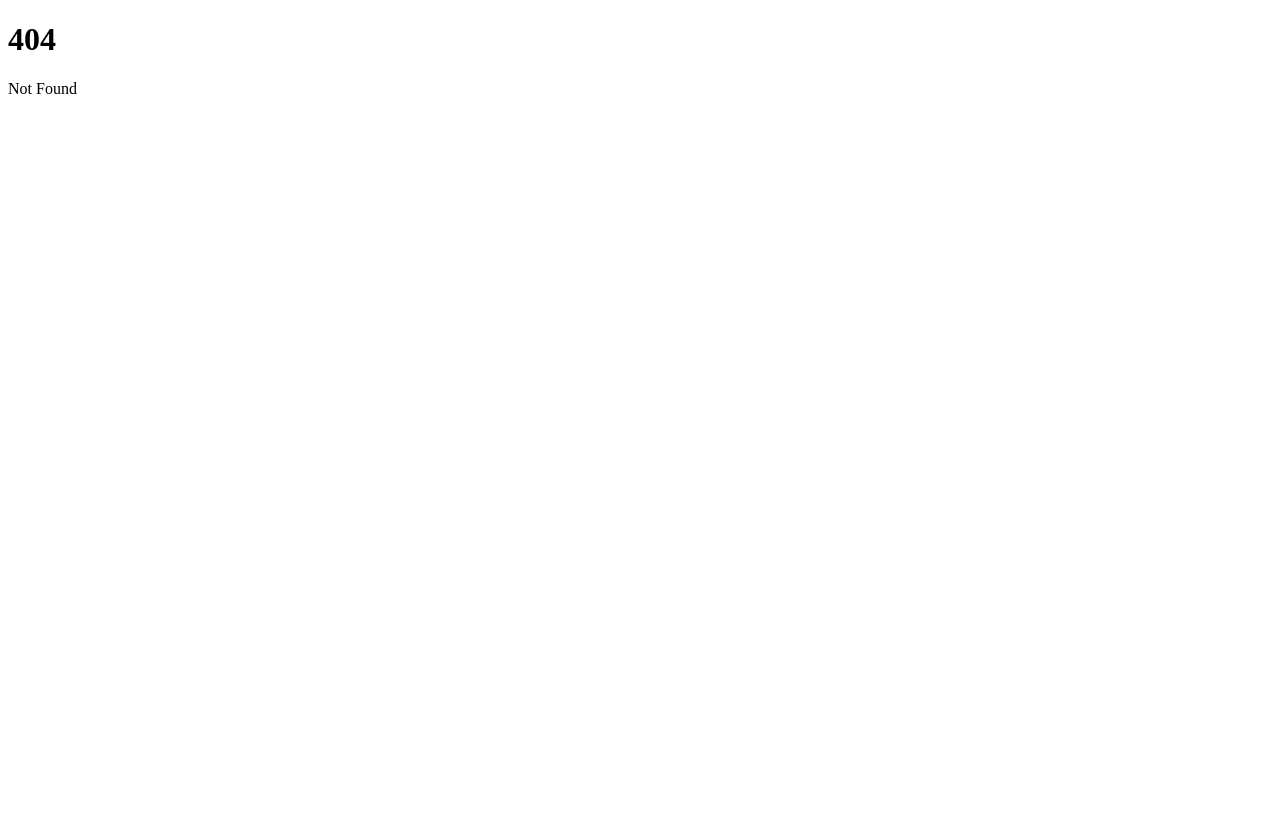
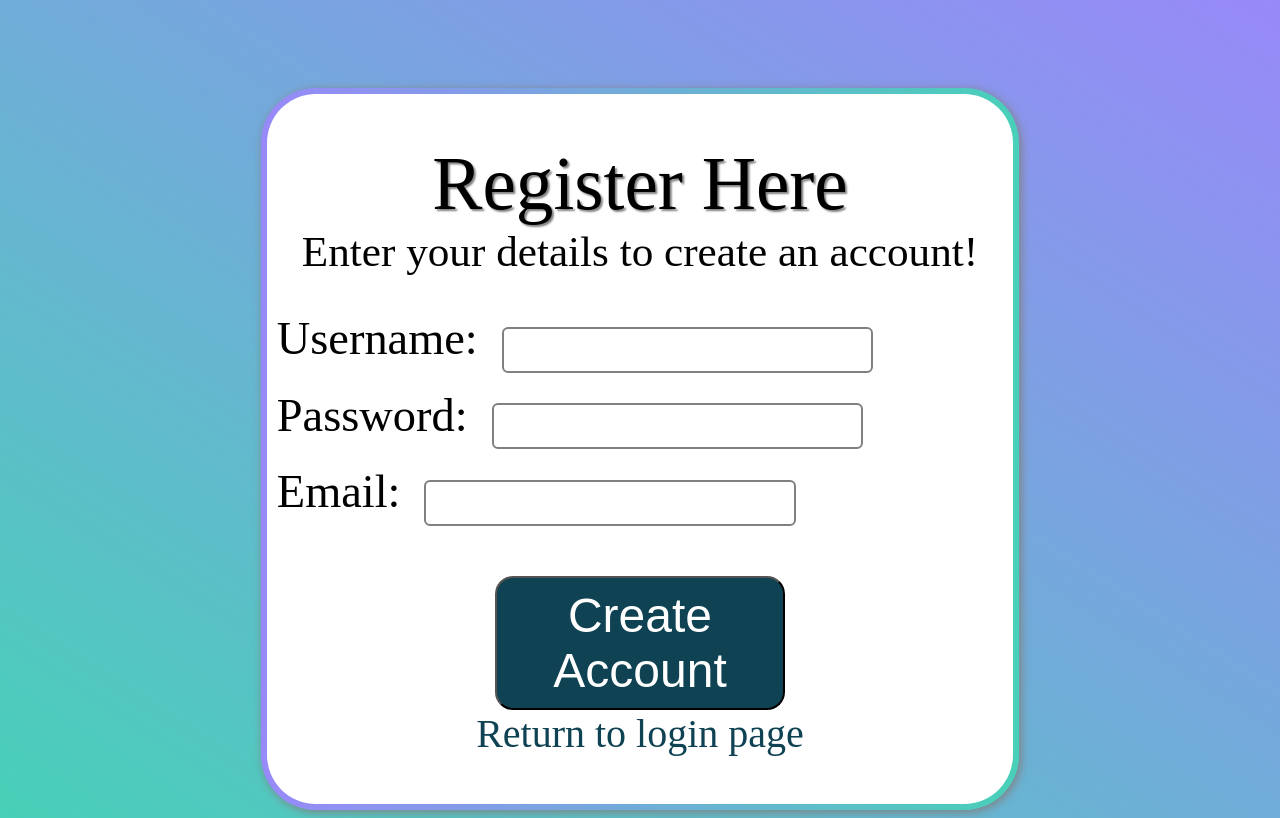
Before and after one commit to Exzeshiaaa/I-Windows, a SvelteKit app: page /register in a window 1280 px wide. Before the commit this address had no page. Built offline with nearby package versions, Linux system fonts and the light colour scheme.

Commit message:
Added Registration Page and some CSS

```diff
--- a/src/routes/+page.svelte
+++ b/src/routes/+page.svelte
@@ -1,2 +1,3 @@
 <h1>Welcome to SvelteKit</h1>
+<button><a href="/register">hi</a></button>
 <p>Visit <a href="https://kit.svelte.dev">kit.svelte.dev</a> to read the documentation</p>
--- /dev/null
+++ b/src/routes/register/+page.svelte
@@ -0,0 +1,136 @@
+<script>
+    let userName;
+    let password;
+    let email;
+
+</script>
+
+
+<div class="backdrop">
+    <p class="register">Register Here</p>
+    <p class="details">Enter your details to create an account!</p>
+    <form>
+
+        <label class="inp" for="userName">Username:</label>
+        <input class="txt" type="text" id="userName" bind:value={userName}>
+        <p></p>
+
+        <label class="inp" for="password">Password:</label>
+        <input class="txt" type="text" id="password" bind:value={password}>
+        <p></p>
+
+        <label class="inp" for="email">Email:</label>
+        <input class="txt" type="text" id="email" bind:value={email}>
+
+        <!-- <p class="inp">Username: <input class="txt" type="text" bind:value={userName}></p>
+        <p class="inp">Password: <input class="txt" type="text" bind:value={password}></p>
+        <p class="inp">Email: <input class="txt" type="text" bind:value={email}></p> -->
+
+    </form>
+    <button class="button">Create Account</button>
+    <p class="return">Return to login page</p>
+</div>
+
+
+<svelte:head>
+    <style>
+        html {
+            max-width: 100%;
+            min-height: 100%;
+            background: linear-gradient(to top right, #48D0B8, #9889F9);
+        }
+    </style>
+</svelte:head>
+
+<style>
+
+    /* .background{
+        width: 110%;
+        height: 110%;
+        margin-left: -5%;
+        margin-top: -5%;
+        margin-bottom: 5%;
+        padding-bottom: 100px;
+        position: fixed;
+
+        background: linear-gradient(to top right, #48D0B8, #9889F9);
+    } */
+
+    .backdrop{
+        padding: 10px;
+        max-width: 60%;
+        margin-left: 20%;
+        margin-right: 20%;
+        margin-top: 7%;
+        background: linear-gradient(white, white) padding-box,
+              linear-gradient(to left,  #48D0B8,  #9889F9) border-box;
+        border-radius: 55px;
+        border: 6px solid transparent;
+        box-shadow: 2px 2px 10px gray;
+    }
+
+    .register{
+        color: black;
+        font-size: 4.7em;
+        text-align: center;
+        word-wrap:break-word;
+        margin-bottom: 0%;
+        margin-top: 5%;
+        text-shadow: 2px 2px 2px gray;
+    }
+
+    .details{
+        color: black;
+        text-align: center;
+        word-wrap:break-word;
+        font-size: 2.7em;
+        margin-top: 0%;
+        margin-bottom: 5%;
+    }
+
+    .inp{
+        color: black;
+        word-wrap:break-word;
+        font-size: 2.9em;
+
+        /* text-align: right;
+        margin-left: -20%;
+        margin-bottom: 2%;
+        margin-top:0%; */
+
+    }
+
+    .txt{
+        width: 50%;
+        height: 40px;
+        margin-left: 20px;
+        word-wrap: break-word;
+        border-radius: 6px;
+        display: inline-block;
+        border:2px solid #212429;
+        border-color: gray;
+    }
+
+
+    .button{
+        text-align: center;
+        padding: 10px 24px;
+        display: block;
+        margin-top: 7%;
+        margin-left: 30%;
+        margin-right: 30%;
+        border-radius: 18px;
+        background-color: #0F4253;
+        font-size: 3.0em;
+        color: white;
+    }
+
+    .return{
+        text-align: center;
+        color: #0F4253;
+        font-size: 2.5em;
+        margin-top: 0%;
+        margin-bottom: 5%;
+    }
+
+</style>
```
Also changed, not shown: src/routes/LogIn.svelte (deleted), src/routes/Register.svelte (deleted).
